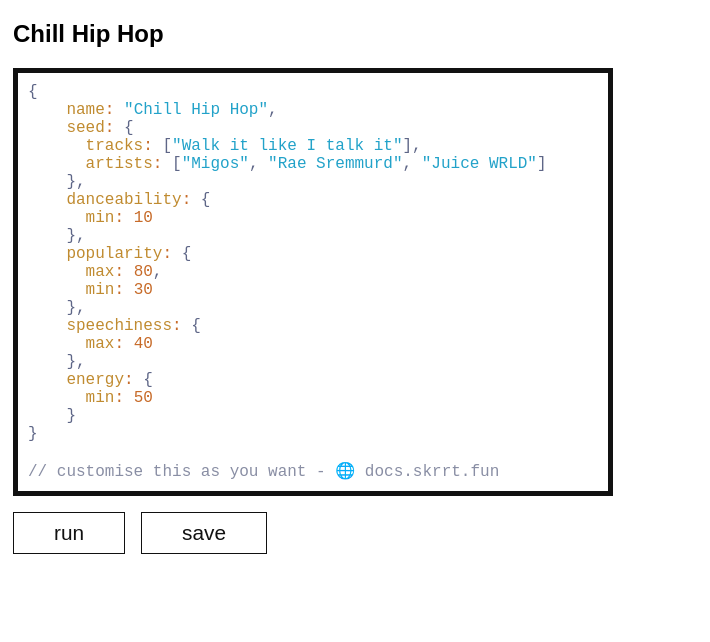
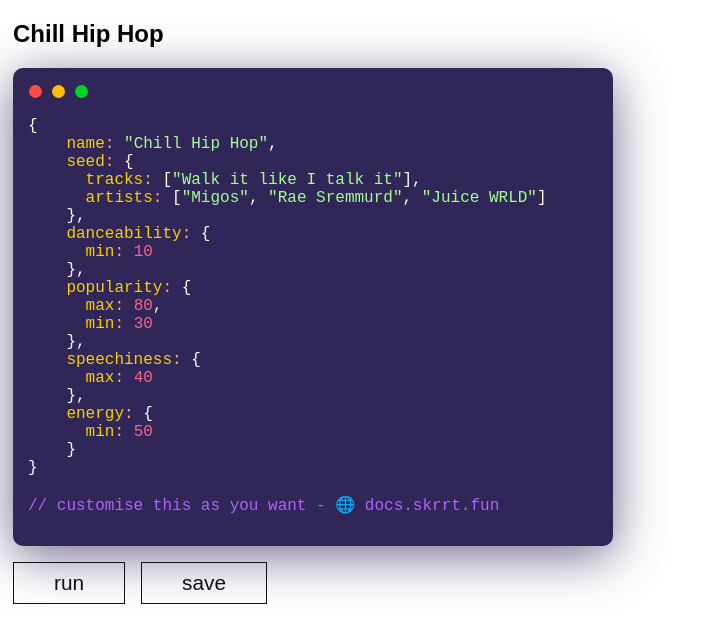
Before and after one commit to jajoosam/skrrt, a Next.js app: page /sandbox in a window 1280 px wide. Shown: the top 642 px of the page, without its empty margins (0-710 px from the left). Built offline with nearby package versions, Linux system fonts and the light colour scheme.

Commit message:
editor styling

```diff
--- a/components/Editor.js
+++ b/components/Editor.js
@@ -14,7 +14,8 @@ const EditorBla = ({ value, onValueChange }) => (
       font-family: "Fira Code", "Fira Mono", monospace;
       font-size: 12;
       max-width: 600px;
-      border: 5px solid #111;
+      border: 5px solid #302658;
+      background: #302658;
     `}
     textareaClassName={css`
       &:focus {
@@ -26,92 +27,203 @@ const EditorBla = ({ value, onValueChange }) => (
 );
 
 const editorStyles = css`
+  code[class*="language-"],
   pre[class*="language-"] {
-    padding: 1em;
+    color: #9efeff;
+    direction: ltr;
+    text-align: left;
+    white-space: pre;
+    word-spacing: normal;
+    word-break: normal;
+
+    -moz-tab-size: 4;
+    -o-tab-size: 4;
+    tab-size: 4;
+
+    -webkit-hyphens: none;
+    -moz-hyphens: none;
+    -ms-hyphens: none;
+    hyphens: none;
+
+    font-family: "Operator Mono", "Fira Code", Consolas, Monaco, "Andale Mono",
+      "Ubuntu Mono", monospace;
+    font-weight: 400;
+    font-size: 17px;
+    line-height: 25px;
+    letter-spacing: 0.5px;
+    text-shadow: 0 1px #222245;
+  }
+
+  pre[class*="language-"]::-moz-selection,
+  pre[class*="language-"] ::-moz-selection,
+  code[class*="language-"]::-moz-selection,
+  code[class*="language-"] ::-moz-selection,
+  pre[class*="language-"]::selection,
+  pre[class*="language-"] ::selection,
+  code[class*="language-"]::selection,
+  code[class*="language-"] ::selection {
+    color: inherit;
+    background: #a599e9;
+  }
+
+  /* Code blocks. */
+  pre[class*="language-"] {
+    padding: 2em;
     margin: 0.5em 0;
     overflow: auto;
   }
+
+  :not(pre) > code[class*="language-"],
+  pre[class*="language-"] {
+    background: #1e1e3f;
+  }
+
+  /* Inline code */
   :not(pre) > code[class*="language-"] {
     padding: 0.1em;
     border-radius: 0.3em;
   }
-  .token.cdata,
+
+  .token {
+    font-weight: 400;
+  }
+
   .token.comment,
+  .token.prolog,
+  .token.cdata {
+    color: #b362ff;
+  }
+
+  .token.delimiter,
+  .token.keyword,
+  .token.selector,
+  .token.important,
+  .token.atrule {
+    color: #ff9d00;
+  }
+
+  .token.operator,
+  .token.attr-name {
+    color: rgb(255, 180, 84);
+  }
+
+  .token.punctuation {
+    color: #ffffff;
+  }
+
+  .token.boolean {
+    color: rgb(255, 98, 140);
+  }
+
+  .token.tag,
+  .token.tag .punctuation,
   .token.doctype,
-  .token.prolog {
-    color: #898ea4;
+  .token.builtin {
+    color: rgb(255, 157, 0);
   }
-  .token.punctuation {
-    color: #5e6687;
+
+  .token.entity,
+  .token.symbol {
+    color: #6897bb;
   }
-  .token.namespace {
-    opacity: 0.7;
+
+  .token.number {
+    color: #ff628c;
   }
-  .token.boolean,
-  .token.number,
-  .token.operator {
-    color: #c76b29;
+
+  .token.property,
+  .token.constant,
+  .token.variable {
+    color: rgb(250, 208, 0);
   }
-  .token.property {
-    color: #c08b30;
+
+  .token.string,
+  .token.char {
+    color: #a5ff90;
   }
-  .token.tag {
-    color: #3d8fd1;
+
+  .token.attr-value,
+  .token.attr-value .punctuation {
+    color: #a5c261;
   }
-  .token.string {
-    color: #22a2c9;
+
+  .token.attr-value .punctuation:first-child {
+    color: #a9b7c6;
   }
-  .token.selector {
-    color: #6679cc;
+
+  .token.url {
+    color: #287bde;
+    text-decoration: underline;
   }
-  .token.attr-name {
-    color: #c76b29;
+
+  .token.function {
+    color: rgb(250, 208, 0);
   }
-  .language-css .token.string,
-  .style .token.string,
-  .token.entity,
-  .token.url {
-    color: #22a2c9;
+
+  .token.regex {
+    background: #364135;
   }
-  .token.attr-value,
-  .token.control,
-  .token.directive,
-  .token.keyword,
-  .token.unit {
-    color: #ac9739;
+
+  .token.bold {
+    font-weight: bold;
   }
-  .token.atrule,
-  .token.regex,
-  .token.statement {
-    color: #22a2c9;
-  }
-  .token.placeholder,
-  .token.variable {
-    color: #3d8fd1;
-  }
-  .token.deleted {
-    text-decoration: line-through;
-  }
-  .token.inserted {
-    border-bottom: 1px dotted #202746;
-    text-decoration: none;
-  }
+
   .token.italic {
     font-style: italic;
   }
-  .token.bold,
-  .token.important {
-    font-weight: 700;
+
+  .token.inserted {
+    background: #00ff00;
   }
-  .token.important {
-    color: #c94922;
+
+  .token.deleted {
+    background: #ff000d;
   }
-  .token.entity {
-    cursor: help;
+
+  code.language-css .token.property,
+  code.language-css .token.property + .token.punctuation {
+    color: #a9b7c6;
   }
-  pre > code.highlight {
-    outline: 0.4em solid #c94922;
-    outline-offset: 0.4em;
+
+  code.language-css .token.id {
+    color: #ffc66d;
+  }
+
+  code.language-css .token.selector > .token.class,
+  code.language-css .token.selector > .token.attribute,
+  code.language-css .token.selector > .token.pseudo-class,
+  code.language-css .token.selector > .token.pseudo-element {
+    color: #ffc66d;
+  }
+
+  .token.class-name {
+    color: #fb94ff;
+  }
+
+  .token.operator,
+  .token.entity,
+  .token.url,
+  .language-css .token.string,
+  .style .token.string {
+    background: none;
+  }
+
+  pre .line-highlight,
+  pre .line-highlight.line-highlight,
+  pre > code.line-highlight {
+    margin-top: 36px;
+    background: linear-gradient(
+      to right,
+      rgba(179, 98, 255, 0.17),
+      transparent
+    );
+  }
+
+  pre .line-highlight:before,
+  pre > code.line-highlight:before,
+  pre .line-highlight[data-end]:after,
+  pre > code.line-highlight[data-end]:after {
+    content: "";
   }
 `;
 
--- /dev/null
+++ b/components/Window.js
@@ -0,0 +1,37 @@
+import { css } from "emotion";
+import styled from "@emotion/styled";
+
+const ActionCircle = styled.div`
+  background: ${(props) => props.color};
+  border-radius: 100%;
+  width: 13px;
+  height: 13px;
+  display: inline-block;
+  margin-right: 10px;
+  user-select: none;
+`;
+
+const Window = ({ children }) => (
+  <div
+    className={css`
+      background: #302658;
+      max-width: 600px;
+      border-radius: 10px;
+      padding-bottom: 1em;
+      box-shadow: rgba(59, 43, 91, 0.7) 0px 10px 50px;
+    `}
+  >
+    <div
+      className={css`
+        padding: 1em;
+        padding-bottom: 0;
+      `}
+    >
+      <ActionCircle color="#FF4C43" />
+      <ActionCircle color="#FFBF00" />
+      <ActionCircle color="#00D329" />
+    </div>
+    {children}
+  </div>
+);
+export default Window;
--- a/pages/radio/[id].js
+++ b/pages/radio/[id].js
@@ -9,6 +9,7 @@ import Features from "../../components/Features";
 import Info from "../../components/Info";
 import Button from "../../components/Button";
 import Meta from "../../components/Meta";
+import Window from "../../components/Window";
 
 import Head from "next/head";
 import { useRouter } from "next/router";
@@ -70,7 +71,9 @@ const Page = ({ text, json, translated, id }) => {
             flex-grow: 1;
           `}
         >
-          <Editor value={text} onValueChange={() => {}} />
+          <Window>
+            <Editor value={text} onValueChange={() => {}} />
+          </Window>
           <Button onClick={newTrack}>run</Button>
           <Button onClick={remix}>remix</Button>
         </div>
--- a/pages/sandbox.js
+++ b/pages/sandbox.js
@@ -10,6 +10,7 @@ import Features from "../components/Features";
 import Info from "../components/Info";
 import Button from "../components/Button";
 import Meta from "../components/Meta";
+import Window from "../components/Window";
 
 import Head from "next/head";
 import { useRouter } from "next/router";
@@ -140,7 +141,9 @@ const Page = () => {
             flex-grow: 1;
           `}
         >
-          <Editor value={code} onValueChange={(code) => setCode(code)} />
+          <Window>
+            <Editor value={code} onValueChange={(code) => setCode(code)} />
+          </Window>
           <Button onClick={newTrack}>run</Button>
           <Button onClick={save}>save</Button>
         </div>
```
